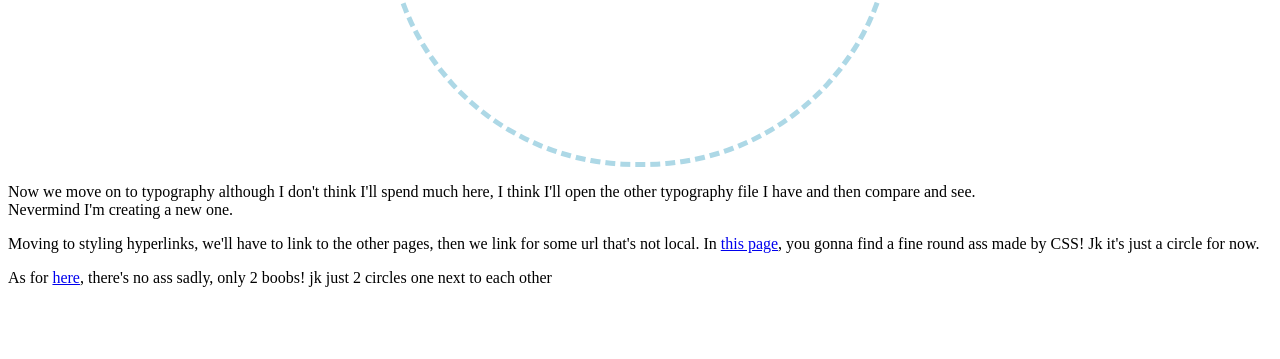
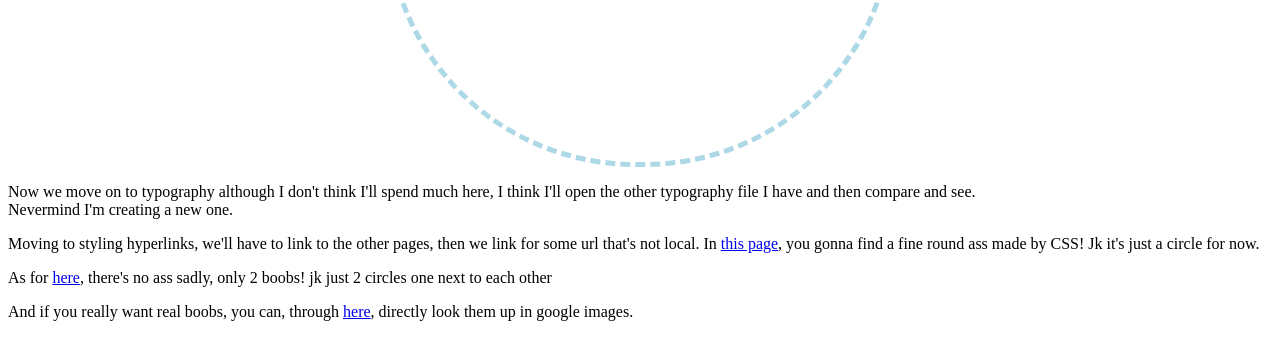
Before and after one commit to Warrior-Player/Third-try, a plain HTML site: page index.html in a window 1280 px wide. Shown: the part 427-786 px from the top of the page. Drawn offline with Linux system fonts and the light colour scheme.

Commit message:
nothing relevant

```diff
--- a/index.html
+++ b/index.html
@@ -10,7 +10,8 @@
         <h1>Meow meow meow, Meow!</h1>
         <div class="circle"><br><br><br><br>Ayoo<br> check<br> my<br>foken <br>circle!!</div>
         <p>Now we move on to typography although I don't think I'll spend much here, I think I'll open the other typography file I have and then compare and see. <br>Nevermind I'm creating a new one.</p>
-        <p>Moving to styling hyperlinks, we'll have to link to the other pages, then we link for some url that's not local. In <a href=page2.html>this page</a>, you gonna find a fine round ass made by CSS! Jk it's just a circle for now.</p>
-        <p>As for <a href=page3.html>here</a>, there's no ass sadly, only 2 boobs! jk just 2 circles one next to each other</p>
+        <p>Moving to styling hyperlinks, we'll have to link to the other pages, then we link for some url that's not local. In <a href="page2.html" target="_blank">this page</a>, you gonna find a fine round ass made by CSS! Jk it's just a circle for now.</p>
+        <p>As for <a href="page3.html" target="_blank">here</a>, there's no ass sadly, only 2 boobs! jk just 2 circles one next to each other</p>
+        <p>And if you really want real boobs, you can, through <a href="https://www.google.com/search?q=picture+of+a+horny+meme&tbm=isch&ved=2ahUKEwja1LjRrbX7AhUBhxoKHQIOCbMQ2-cCegQIABAA&oq=picture+of+a+horny+meme&gs_lcp=CgNpbWcQAzoECAAQHjoFCAAQgARQzwNYpA9ghhBoAHAAeACAAVCIAbAHkgECMTOYAQCgAQGqAQtnd3Mtd2l6LWltZ8ABAQ&sclient=img&ei=0Dt2Y9qsDoGOaoKcpJgL&bih=582&biw=1265#imgrc=naxHnyRGPU_COM" target="_blank">here</a>, directly look them up in google images.</p>
     </body>
 </html>
```
